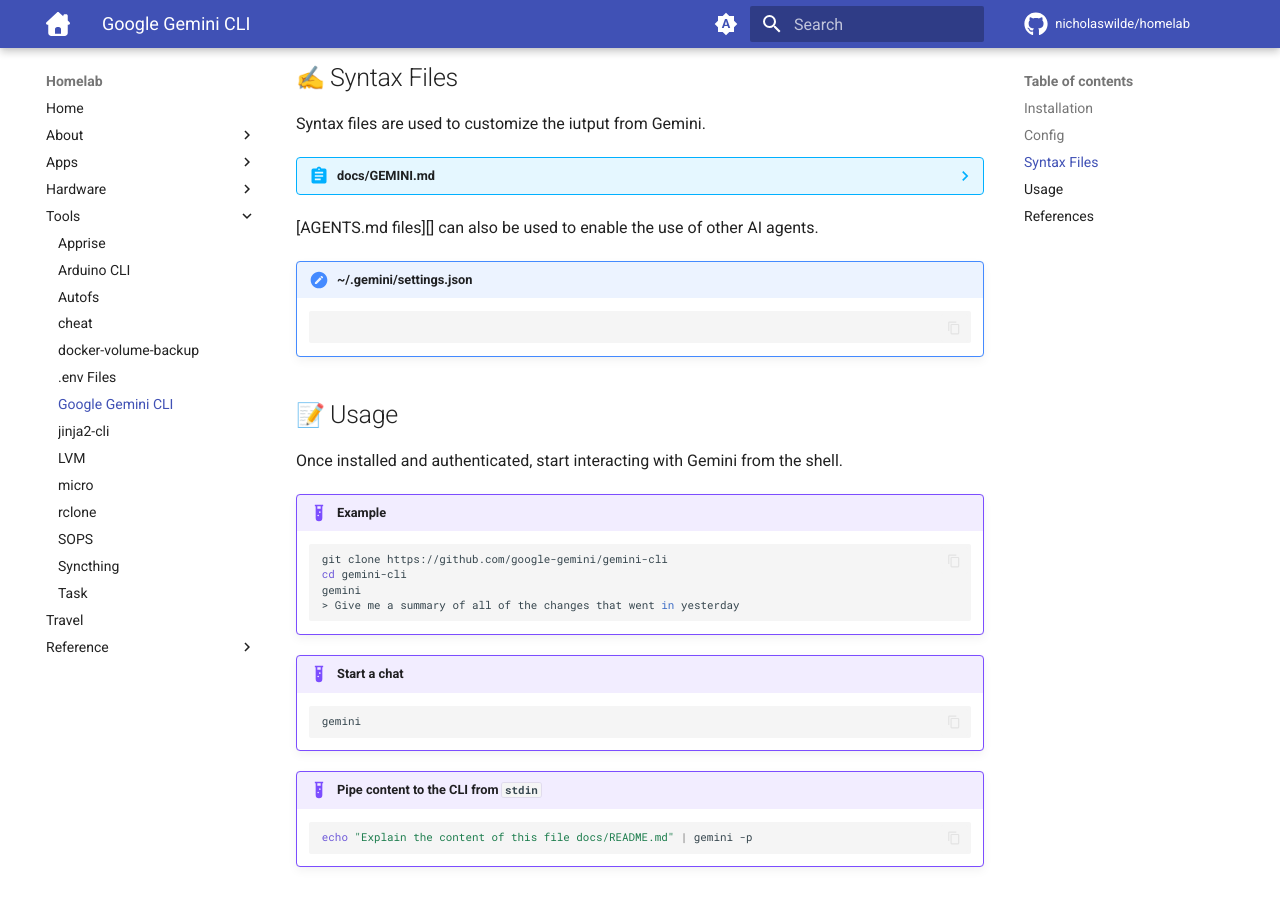
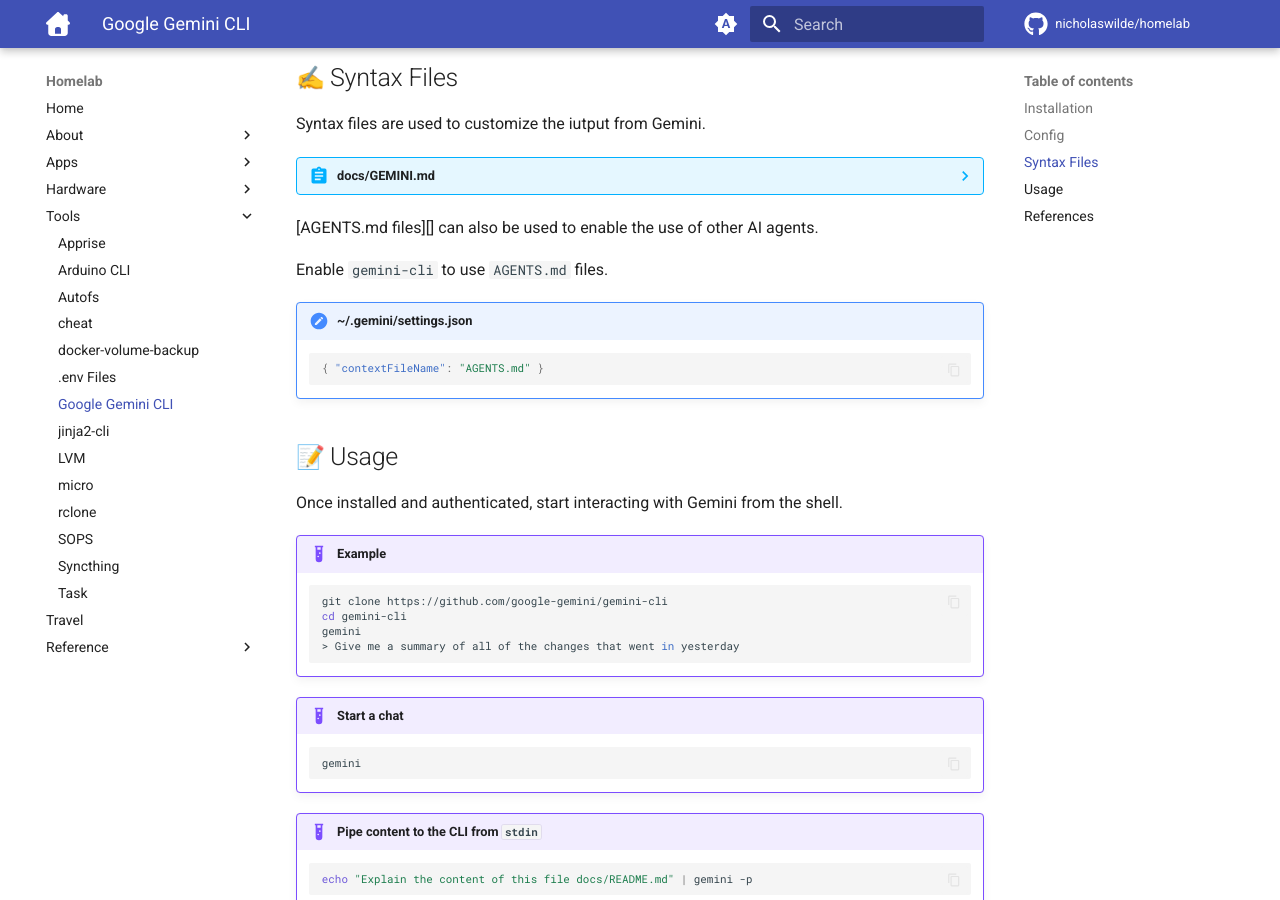
Before and after one commit to nicholaswilde/homelab, an MkDocs documentation site: the page built from docs/tools/google-gemini-cli.md, in a window 1280 px wide and 900 px high, scrolled down 882 px. Built offline with MkDocs 1.6.1 and Material for MkDocs 9.7.7, drawn with Linux system fonts in a browser that asks for light colours; emoji names are drawn with the system emoji font; comment, search, counter and statistics services are not loaded.

Commit message:
Update google-gemini-cli.md

````diff
--- a/docs/tools/google-gemini-cli.md
+++ b/docs/tools/google-gemini-cli.md
@@ -63,10 +63,12 @@
 
 [AGENTS.md files][] can also be used to enable the use of other AI agents.
 
+Enable `gemini-cli` to use `AGENTS.md` files.
+
 !!! abstact "~/.gemini/settings.json"
 
     ```json
-
+    { "contextFileName": "AGENTS.md" }
     ```
 
 ## :pencil: Usage
````
